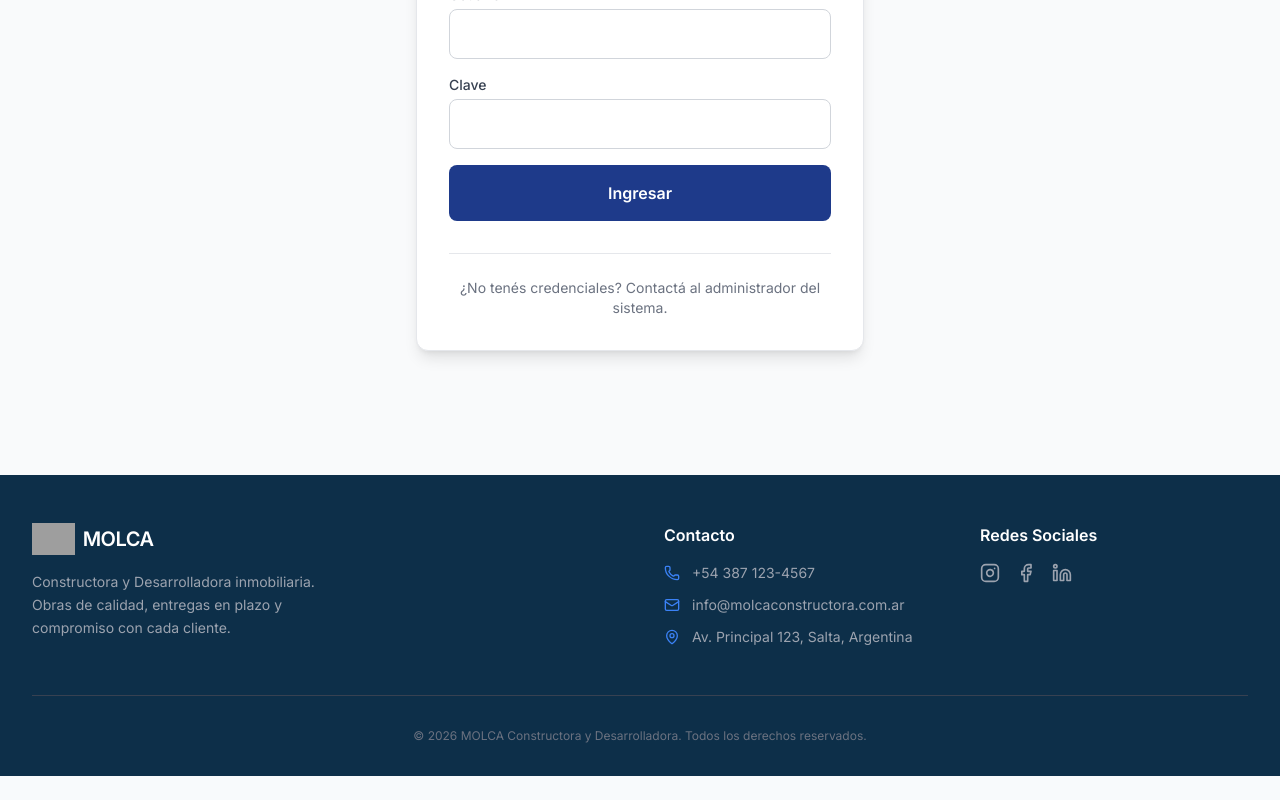
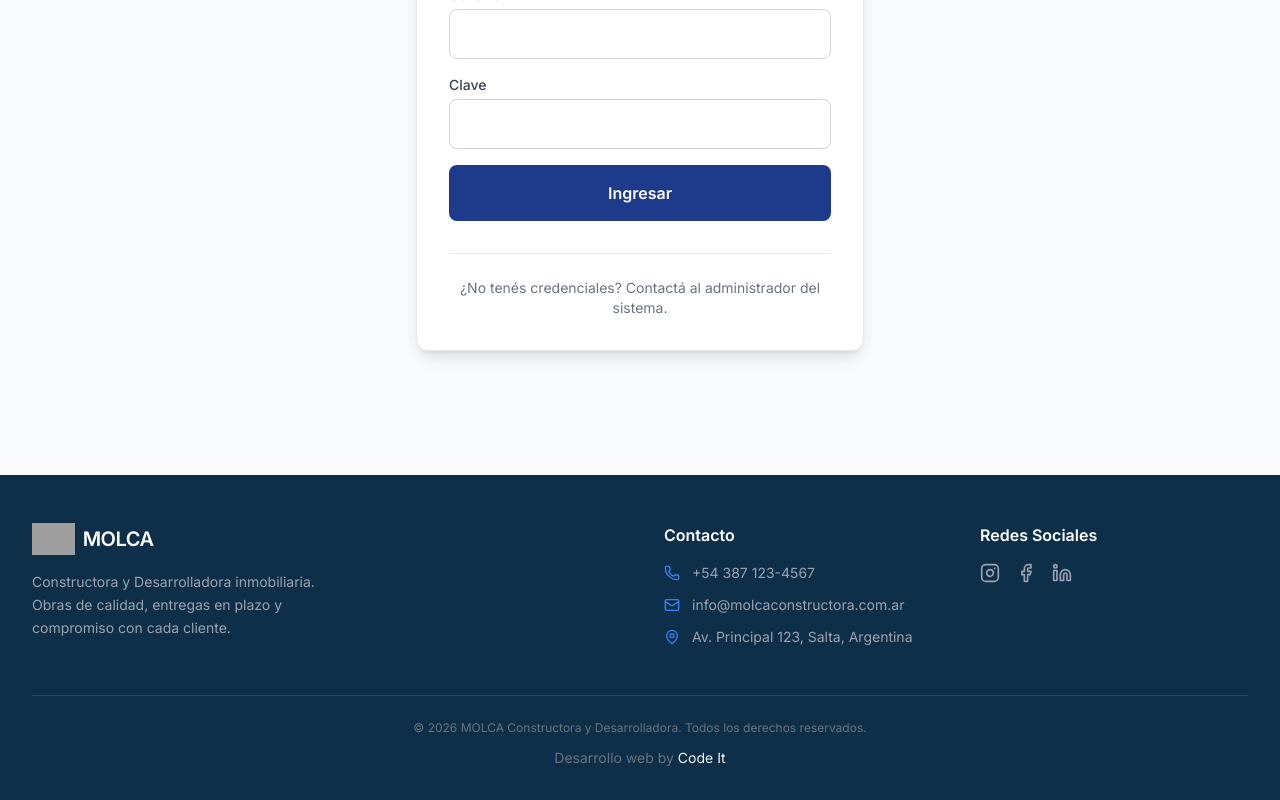
Before and after one commit to Pablobasso25/molca-constructora, a React (Vite) app in the folder client/: page /admin/login in a window 1280 px wide. Shown: the part 325-1125 px from the top of the page. Before the commit the page ends 1101 px from the top, so only its background shows below. Built offline with nearby package versions, Linux system fonts and the light colour scheme; no server answers; grey boxes are pictures that could not be loaded.

Commit message:
feat(footer): añade desarrollo web al pie de página y ajustar el espaciado

```diff
--- a/client/src/components/footer/Footer.jsx
+++ b/client/src/components/footer/Footer.jsx
@@ -61,9 +61,14 @@ export const Footer = () => {
             </div>
           </div>
         </div>
-        <div className="border-t border-gray-700 pt-8">
+        <div className="border-t border-gray-700 pt-6">
           <p className="text-xs text-gray-500 text-center">
             © 2026 MOLCA Constructora y Desarrolladora. Todos los derechos reservados.
+          </p>
+        </div>
+        <div className="border-gray-700 pt-3">
+          <p className="text-sm text-gray-500 text-center">
+           Desarrollo web by <a href="https://www.instagram.com/codeit.tuc" className="text-gray-100 transition-colors" target="_blank" rel="noopener noreferrer">Code It</a>
           </p>
         </div>
       </div>
```
